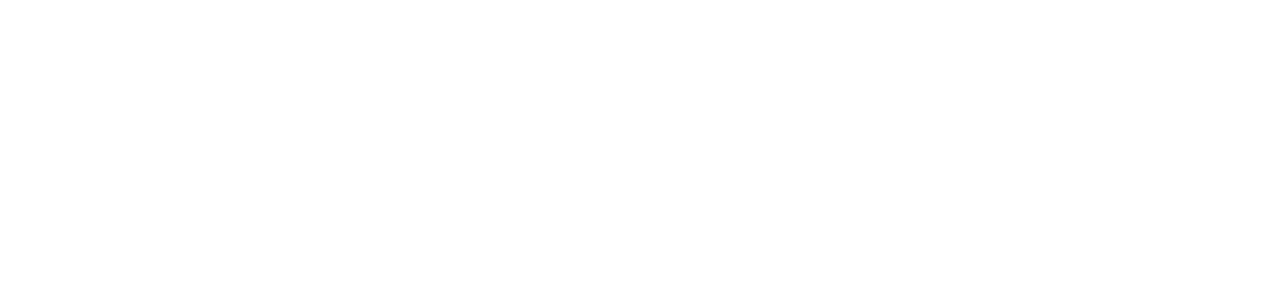
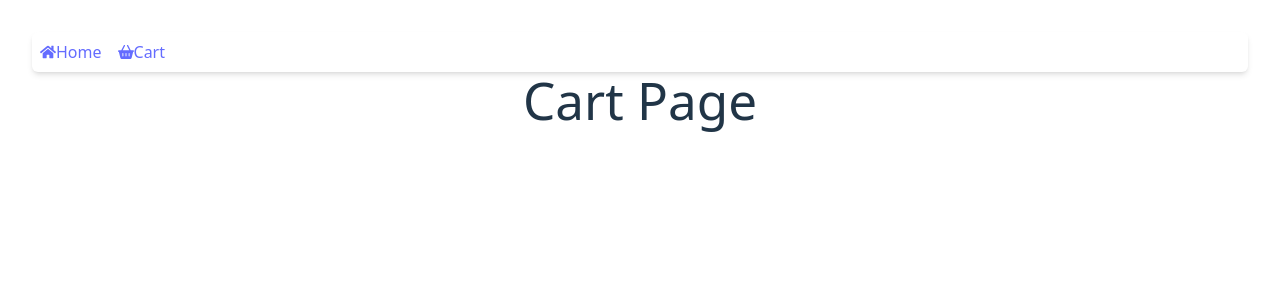
Before and after one commit to erdilhasan/JotformFrontendHackathon-20.04.2025, a React (Vite) app: page /cart in a window 1280 px wide. Before the commit this address had no page. Shown: the top 300 px of the page. Built offline with nearby package versions, Linux system fonts and the light colour scheme.

Commit message:
Navigation bar implemented with navigation

```diff
--- a/src/App.jsx
+++ b/src/App.jsx
@@ -5,7 +5,7 @@
 function App() {
   return (
     <div>
-      <h1>Jotform Frontend Hackathon 2025</h1>
+      <h1>Jotform</h1>
     </div>
   );
 }
--- a/src/main.jsx
+++ b/src/main.jsx
@@ -4,6 +4,7 @@
 import App from "./App.jsx";
 import { BrowserRouter, Route, Routes } from "react-router";
 import Layout from "./pages/Layout.jsx";
+import CartPage from "./pages/CartPage.jsx";
 
 createRoot(document.getElementById("root")).render(
   <StrictMode>
@@ -11,6 +12,7 @@
       <Routes>
         <Route element={<Layout />}>
           <Route index element={<App />} />
+          <Route path="/cart" element={<CartPage />} />
         </Route>
       </Routes>
     </BrowserRouter>
--- /dev/null
+++ b/src/pages/CartPage.jsx
@@ -0,0 +1,3 @@
+export default function CartPage(params) {
+  return <h1>Cart Page</h1>;
+}
--- a/src/pages/Layout.jsx
+++ b/src/pages/Layout.jsx
@@ -1,8 +1,26 @@
-import { Outlet } from "react-router";
+import { FaHome } from "react-icons/fa";
+import { FaBasketShopping } from "react-icons/fa6";
+import { MdAccountCircle } from "react-icons/md";
+import { Link, Outlet } from "react-router";
 
 export default function Layout() {
   return (
     <div className="">
+      <nav className="flex shadow-md rounded-md bg-white  m-0 content-between justify-between p-2">
+        <ul className="flex   justify-between content-between  ">
+          <li className="m-auto px-0">
+            <Link className="flex" to="/">
+              <FaHome className="m-auto"></FaHome> Home
+            </Link>
+          </li>
+
+          <li className="px-4">
+            <Link className="flex" to="/cart">
+              <FaBasketShopping className="m-auto"></FaBasketShopping> Cart
+            </Link>
+          </li>
+        </ul>{" "}
+      </nav>
       <Outlet></Outlet>
     </div>
   );
```
